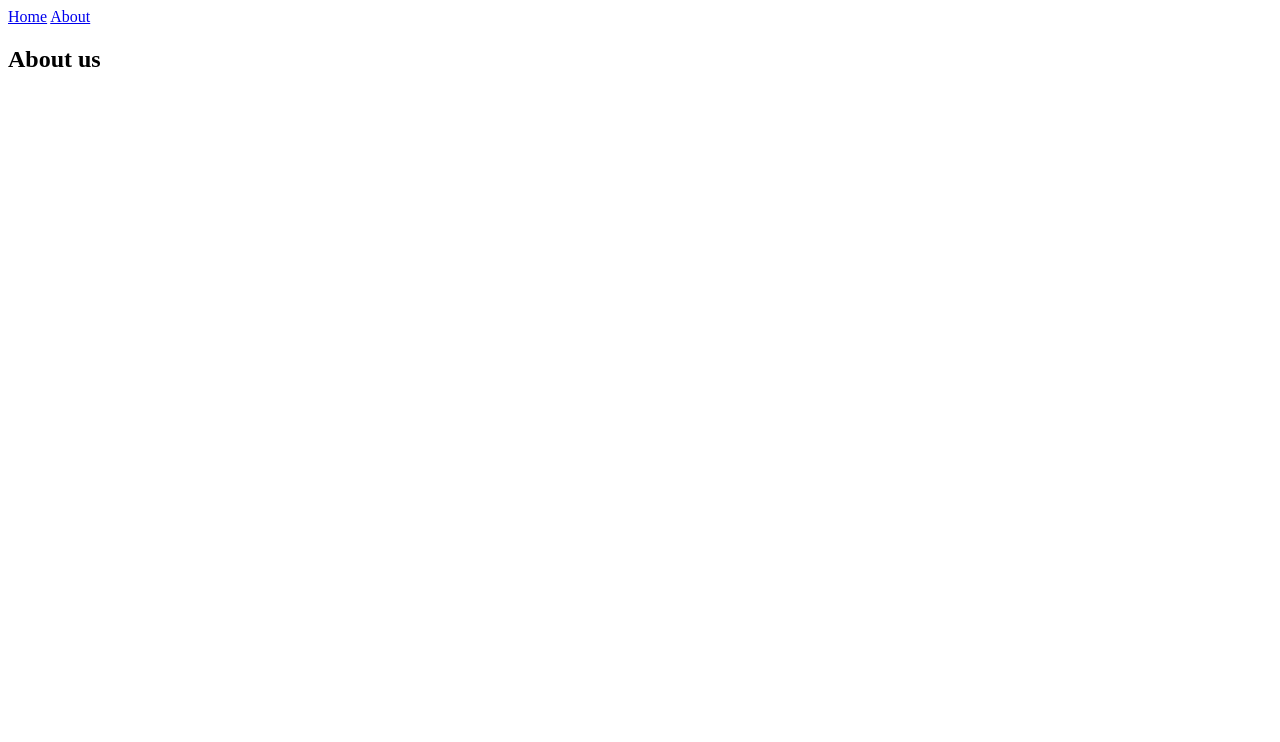
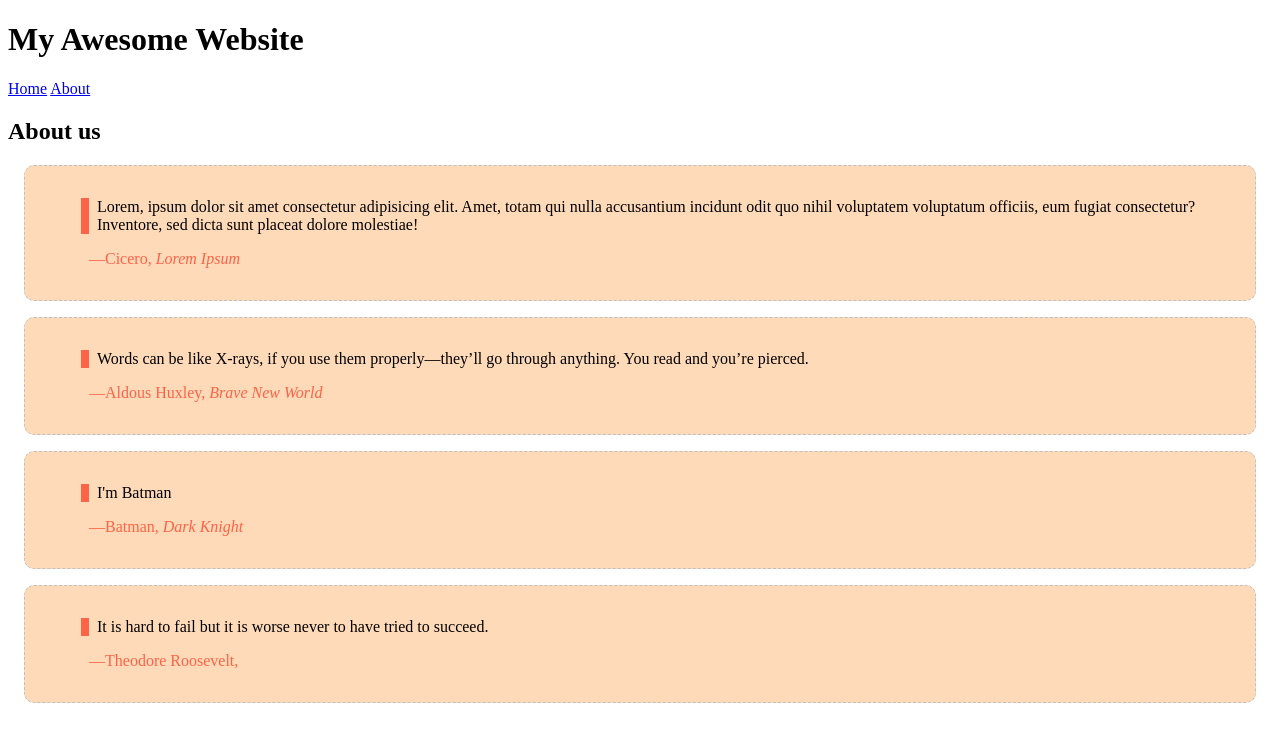
Before and after one commit to bit-web-1/demo-svelte-25-1, a SvelteKit app: page /about in a window 1280 px wide. Shown: the top 742 px of the page. Built offline with nearby package versions, Linux system fonts and the light colour scheme.

Commit message:
Shift the quotes to the about page

```diff
--- a/src/routes/about/+page.svelte
+++ b/src/routes/about/+page.svelte
@@ -1,9 +1,41 @@
 <script>
-    import Navigation from "$lib/Navigation.svelte";
+    import SiteHeader from "$lib/SiteHeader.svelte";
+    import Quote from "$lib/Quote.svelte";
+
+    let quotes = [
+        {
+            quoteText: "Lorem, ipsum dolor sit amet consectetur adipisicing elit. Amet, totam qui nulla accusantium incidunt odit quo nihil voluptatem voluptatum officiis, eum fugiat consectetur? Inventore, sed dicta sunt placeat dolore molestiae!",
+            author: "Cicero",
+            publication: "Lorem Ipsum",
+            citeUrl: "https://www.huxley.net/bnw/four.html"
+        },
+        {
+            quoteText: "Words can be like X-rays, if you use them properly—they’ll go through anything. You read and you’re pierced.",
+            author: "Aldous Huxley",
+            publication: "Brave New World",
+            citeUrl: "https://www.huxley.net/bnw/four.html"
+        },
+        {
+            quoteText: "I'm Batman",
+            author: "Batman",
+            publication: "Dark Knight",
+            citeUrl: "https://www.huxley.net/bnw/four.html"
+        },
+        {
+            quoteText: "It is hard to fail but it is worse never to have tried to succeed.",
+            author: "Theodore Roosevelt",
+            publication: "",
+            citeUrl: "https://www.shutterfly.com/ideas/best-quotes-of-all-time/?msockid=3c99785b330c66ae0c8f6db0323e67db"
+        }
+    ];
 </script>
 
-<Navigation />
+<SiteHeader />
 <h2>About us</h2>
+
+{#each quotes as quote}
+    <Quote {quote} />
+{/each}
 
 <style>
 
```
Also changed, not shown: src/routes/+page.svelte (+2 -34 lines).
